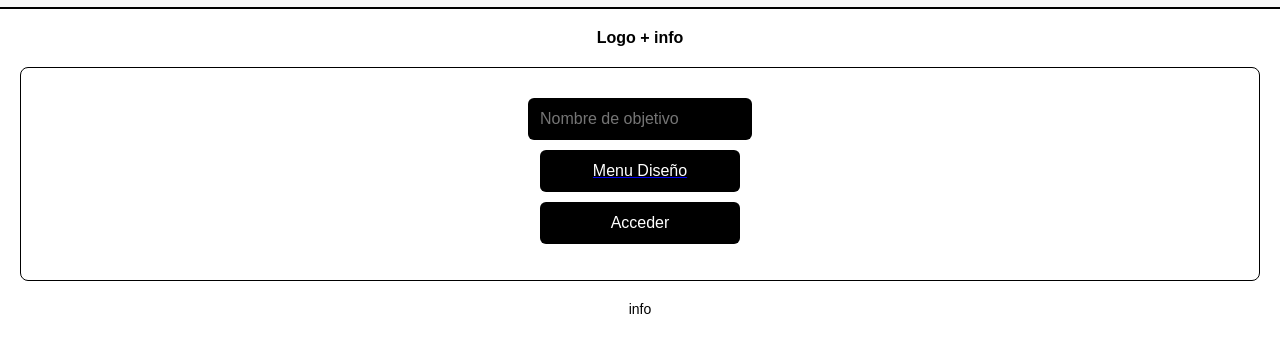
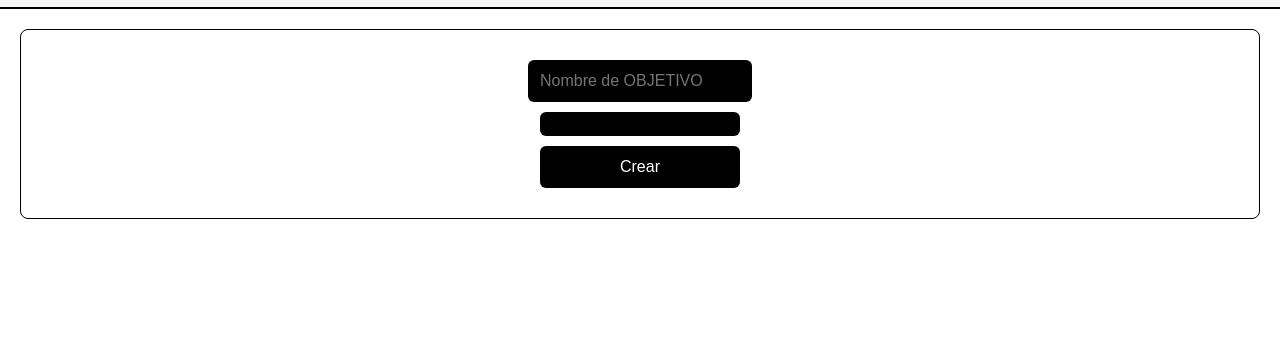
Before and after one commit to 3-TIC-ORT/proyecto-suki, a website: page Frontend/Creacion de Objetivos/IndexCreacionDeObjetivos.html in a window 1280 px wide. Shown: the part 67-420 px from the top of the page. Drawn offline with Linux system fonts and the light colour scheme.

Commit message:
trate de empezar a hacer la creacion de objetivos

```diff
--- a/Frontend/Creacion de Objetivos/IndexCreacionDeObjetivos.html
+++ b/Frontend/Creacion de Objetivos/IndexCreacionDeObjetivos.html
@@ -41,25 +41,19 @@
     </div>
 
     <main>
-        <div class="logo-info">
-            Logo + info
-        </div>
 
-        <div class="card">
-            <form id="loginForm">
-                <input type="text" placeholder="Nombre de objetivo" id="email" class="btn">
-                <a href="../Creacion de Objetivos/IndexCreacionDeObjetivos.html">
-                    <button class="btn"> Menu Diseño</button>
-                </a>
-                <button type="submit" id="btn-acceder" class="btn">Acceder</button>
-            </form>
-            <p id="mensaje"></p>
-        </div>
+      <form id="form-registro" class="card">
+        <input type="text" placeholder="Nombre de OBJETIVO" id="usuario" class="btn">
+        <span id="error-usuario" class="error"></span>
 
-        <div class="info">
-            info
-        </div>
+        <button type=" placeholder="Mail" id="mail" class="btn"> </button>
+        <span id="error-mail" class="error"></span>
 
+
+
+
+<button type="submit" id="btn-acceder" class="btn">Crear</button>
+      </form>
     </main>
 
     <!-- Overlay -->
```
Also changed, not shown: Frontend/Ajustes/IndexAjustes.html (+1 -1 lines).
